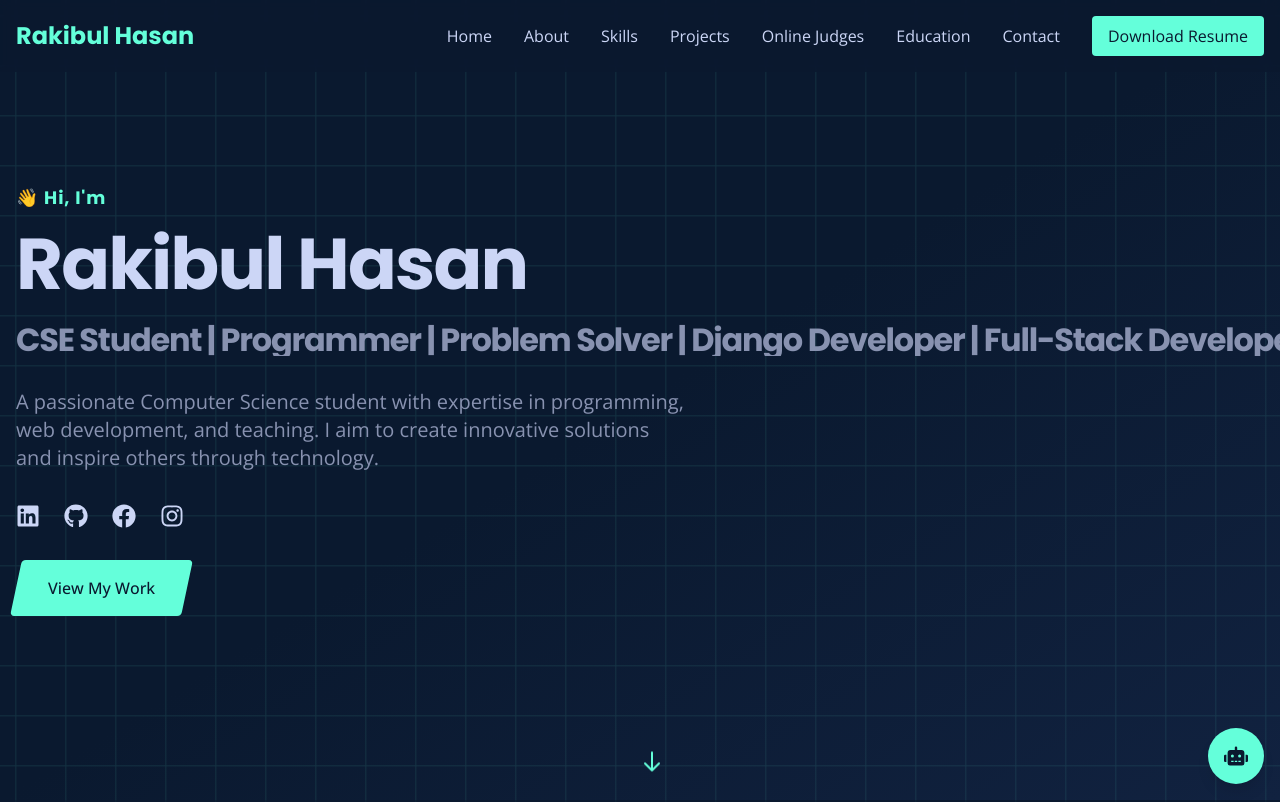
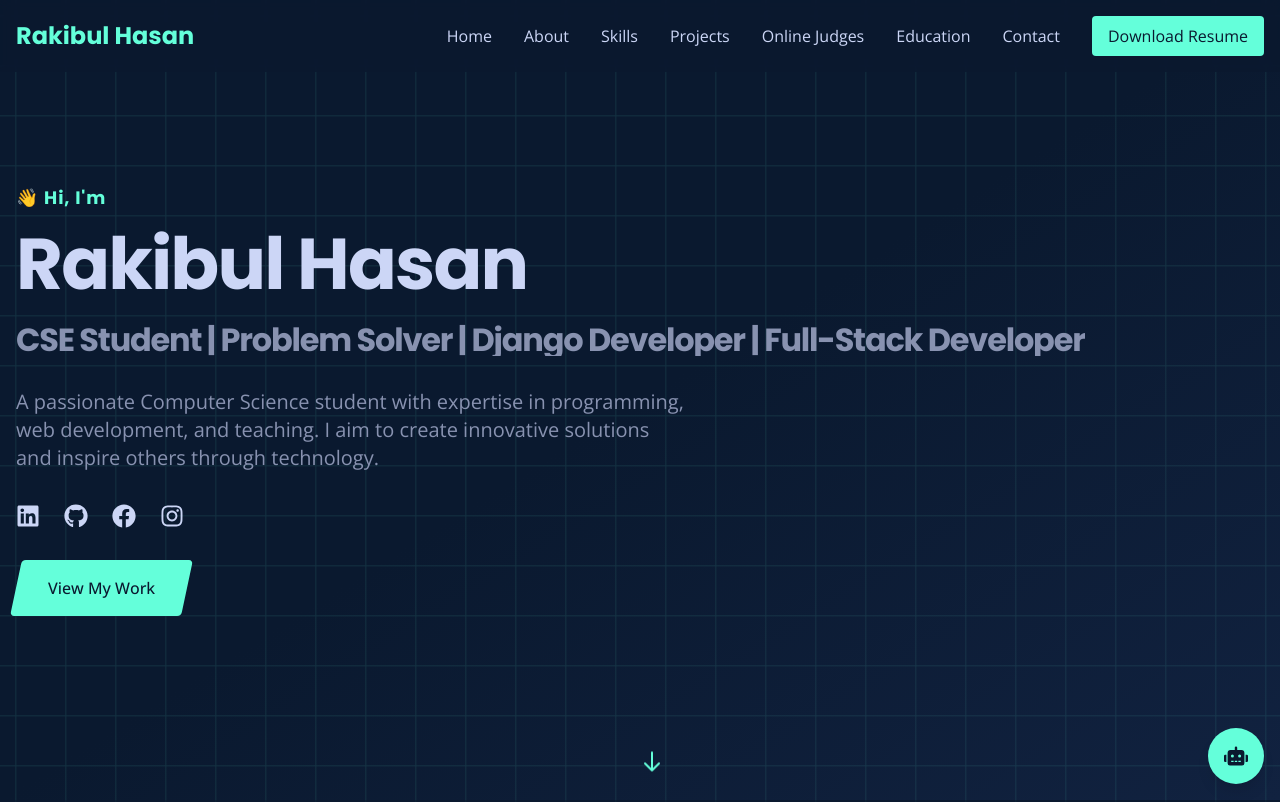
Before and after one commit to rakibul263/MyPortfolio, a Next.js app: page / in a window 1280 px wide. Shown: the top 802 px of the page. Built offline with nearby package versions, Linux system fonts and the light colour scheme.

Commit message:
v1 bug fixed

```diff
--- a/app/components/Hero.tsx
+++ b/app/components/Hero.tsx
@@ -84,7 +84,7 @@ const Hero = () => {
             className="text-[#8892B0] font-poppins font-bold text-3xl sm:text-4xl md:text-5xl mb-6 leading-relaxed"
             variants={itemVariants}
           >
-            <span className="typing-text">CSE Student | Programmer | Problem Solver | Django Developer | Full-Stack Developer</span>
+            <span className="typing-text">CSE Student | Problem Solver | Django Developer | Full-Stack Developer</span>
           </motion.h3>
 
           <motion.p
```
